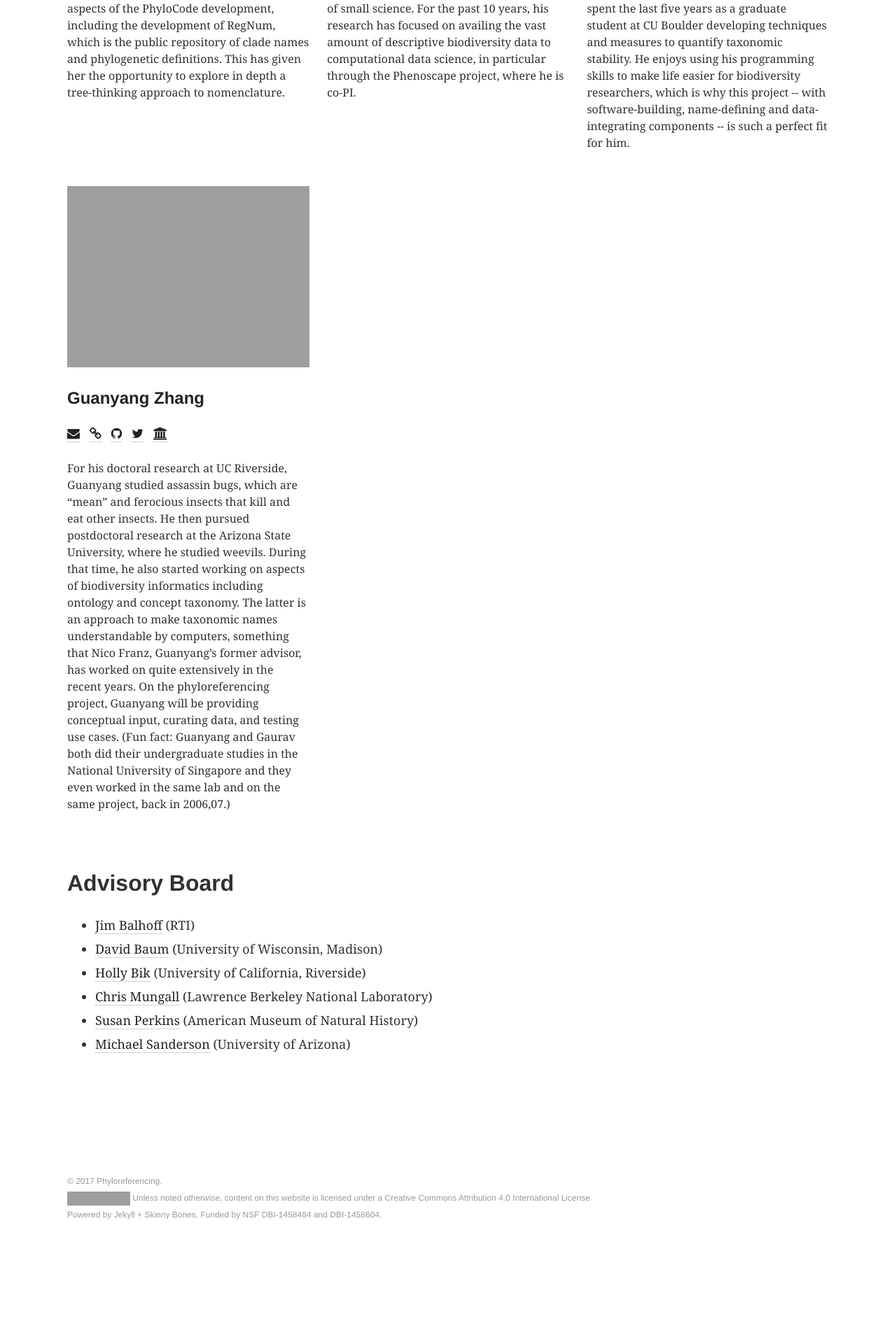
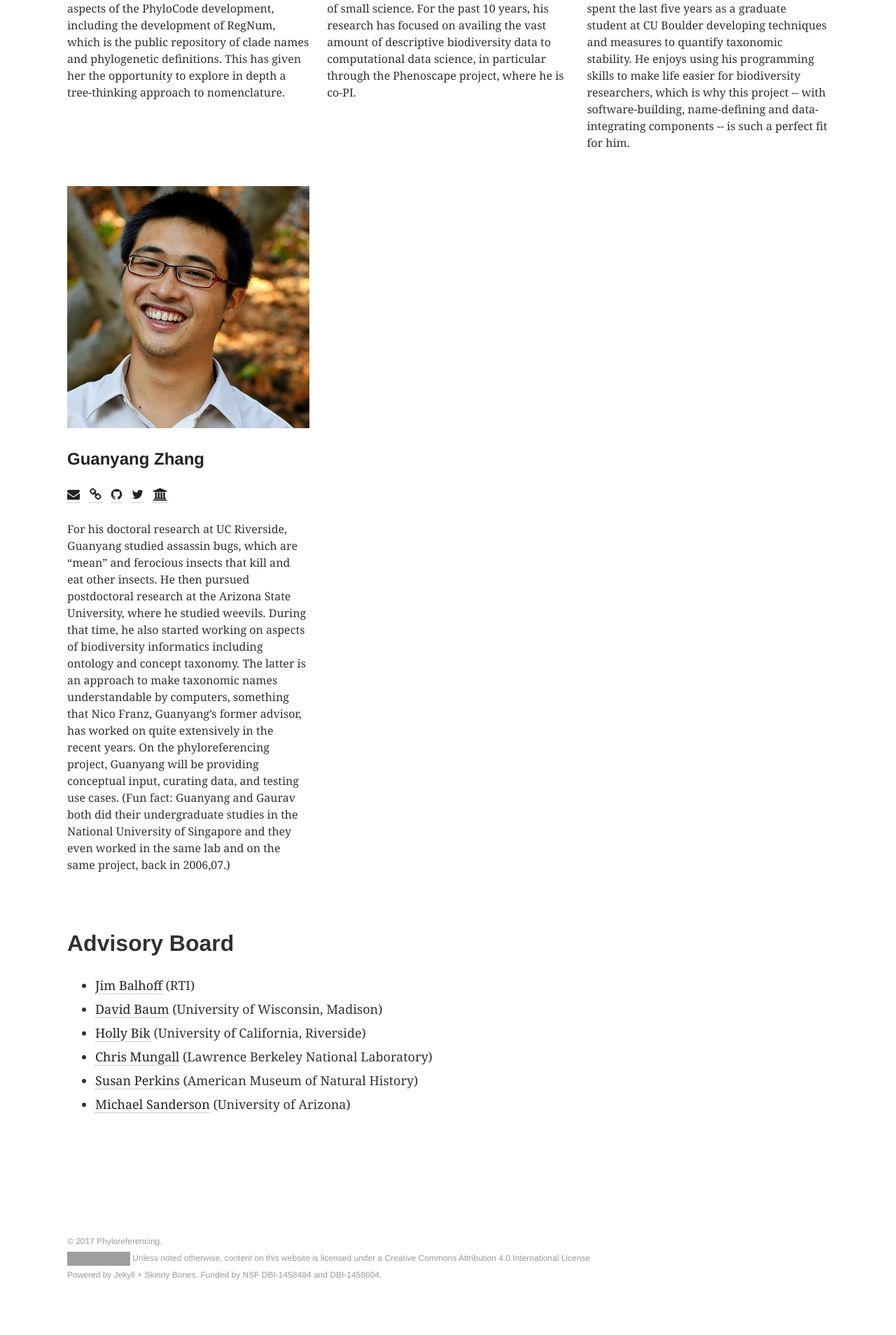
Before and after one commit to phyloref/phyloref.github.io, a Jekyll site: the page built from _pages/people.md, in a window 1280 px wide. Shown: the part 770-2678 px from the top of the page at 70% size. Built offline with Jekyll 4.4.1, drawn with Linux system fonts in a browser that asks for light colours; comment, search, counter and statistics services are not loaded; before the commit the page ends 2592 px from its top, so only the background shows below that; grey boxes are pictures that could not be loaded.

Commit message:
Update authors.yml

```diff
--- a/_data/authors.yml
+++ b/_data/authors.yml
@@ -41,7 +41,7 @@ gyzhang:
   email: gyz151@gmail.com
   bio: "Entomologist, taxonomist and aspiring bioinformatics scientist. Has described 30 new insect species. Able to sequence DNA, draw (insect) genitalia, but also crunch some data"
   fullbio: "For his doctoral research at UC Riverside, Guanyang studied assassin bugs, which are “mean” and ferocious insects that kill and eat other insects. He then pursued postdoctoral research at the Arizona State University, where he studied weevils. During that time, he also started working on aspects of biodiversity informatics including ontology and concept taxonomy. The latter is an approach to make taxonomic names understandable by computers, something that Nico Franz, Guanyang’s former advisor, has worked on quite extensively in the recent years. On the phyloreferencing project, Guanyang will be providing conceptual input, curating data, and testing use cases. (Fun fact: Guanyang and Gaurav both did their undergraduate studies in the National University of Singapore and they even worked in the same lab and on the same project, back in 2006,07.)"
-  avatar: XXXX.jpg
+  avatar: Guanyang_Zhang-avatar.jpeg
   twitter: gyzhang2
   github: gzhang2
   scholar: https://scholar.google.com/citations?user=bYU741YAAAAJ&hl=en
```
